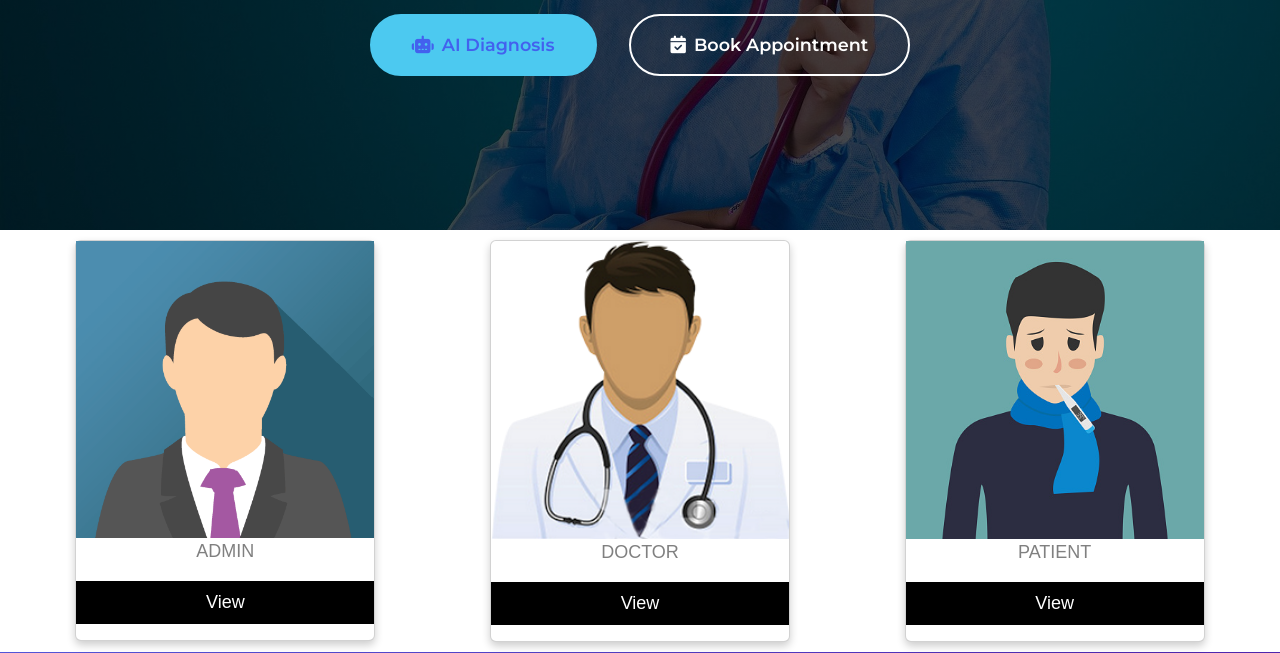
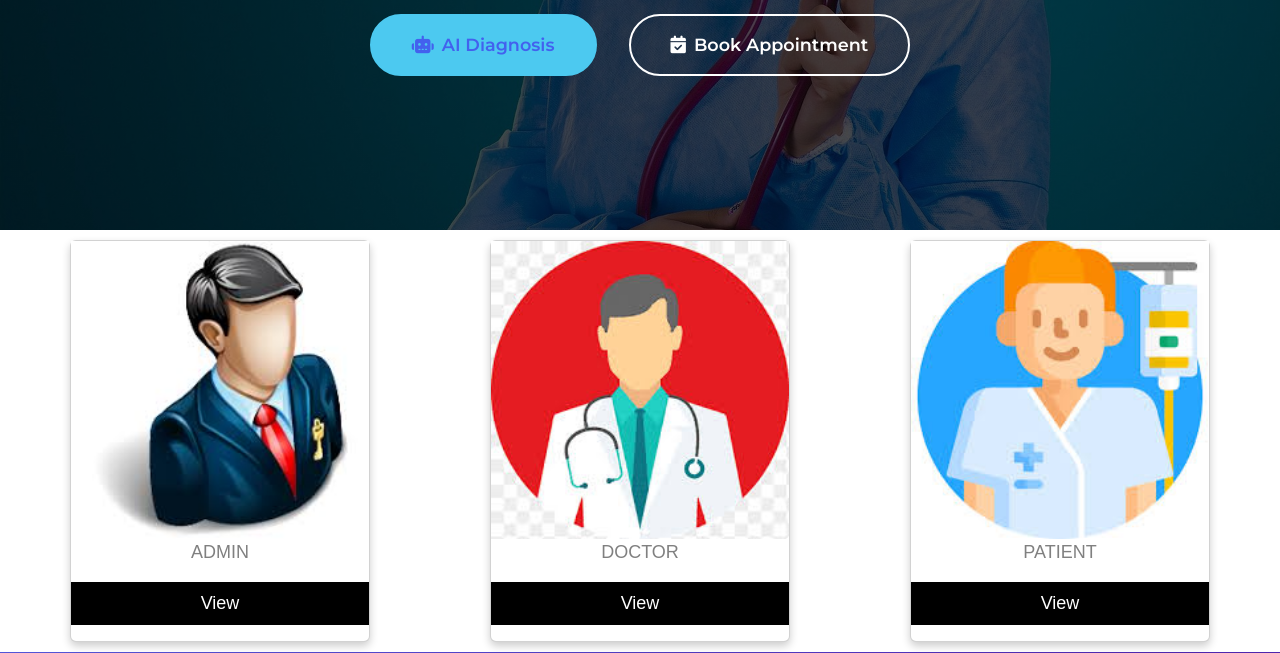
Before and after one commit to zakiyu5/capsule, a Django app: page / in a window 1280 px wide. Shown: the part 410-1063 px from the top of the page. Run offline with Django 3.2, Linux system fonts and the light colour scheme.

Commit message:
enjoying

```diff
--- a/templates/hospital/admin_base.html
+++ b/templates/hospital/admin_base.html
@@ -232,7 +232,7 @@
   <!-- Admin Sidebar -->
   <nav class="admin-menu" id="adminSidebar">
     <header class="admin-avatar">
-      <img src="{% static 'images/adminpropic.png' %}" alt="Admin Profile" />
+      <img src="{% static 'images/admin44.jpeg' %}" alt="Admin Profile" />
       <h6>Administrator</h6>
       <h2>{{request.user.first_name}}</h2>
     </header>
--- a/templates/hospital/admin_doctor_patient_card.html
+++ b/templates/hospital/admin_doctor_patient_card.html
@@ -59,7 +59,7 @@
   <div class="grid-container">
     <div class="grid-item">
       <div class="card">
-        <img src="{% static "images/admin.png" %}" alt="John" style="width:100%">
+        <img src="{% static "images/admin44.jpeg" %}" alt="John" style="width:100%">
         <p class="title">ADMIN</p>
         <p><button><a href="/adminclick">View</a></button></p>
       </div>
@@ -68,7 +68,7 @@
 
     <div class="grid-item">
       <div class="card">
-        <img src="{% static "images/doctor.png" %}" alt="John" style="width:100%">
+        <img src="{% static "images/doctor.jpeg" %}" alt="John" style="width:100%">
         <p class="title">DOCTOR</p>
         <p><button><a href="/doctorclick">View</a></button></p>
       </div>
@@ -76,7 +76,7 @@
 
     <div class="grid-item">
       <div class="card">
-        <img src="{% static "images/patient.jpg" %}" alt="John" style="width:100%">
+        <img src="{% static "images/patient 33.jpeg" %}" alt="John" style="width:100%">
         <p class="title">PATIENT</p>
         <p><button><a href="/patientclick">View</a></button></p>
       </div>
--- a/templates/hospital/patient_final_bill.html
+++ b/templates/hospital/patient_final_bill.html
@@ -4,7 +4,7 @@
 
 <head>
   <meta charset="utf-8">
-  <title>A simple, clean, and responsive HTML invoice template</title>
+  <title>Our invoice </title>
 
   <style>
     .invoice-box {
@@ -118,7 +118,7 @@
         <table>
           <tr>
             <td class="title">
-              <h1>Hospital Management</h1>
+              <h1>Capsule Patient maangement </h1>
             </td>
 
             <td>
--- a/templates/hospital/patient_generate_bill.html
+++ b/templates/hospital/patient_generate_bill.html
@@ -113,7 +113,7 @@
         <table>
           <tr>
             <td class="title">
-              <h1>Hospital Management</h1>
+              <h1>hospital management </h1>
             </td>
 
             <td>
```
Also changed, not shown: static/images/admin44.jpeg (added), static/images/doctor.jpeg (added), static/images/patient 33.jpeg (added).
